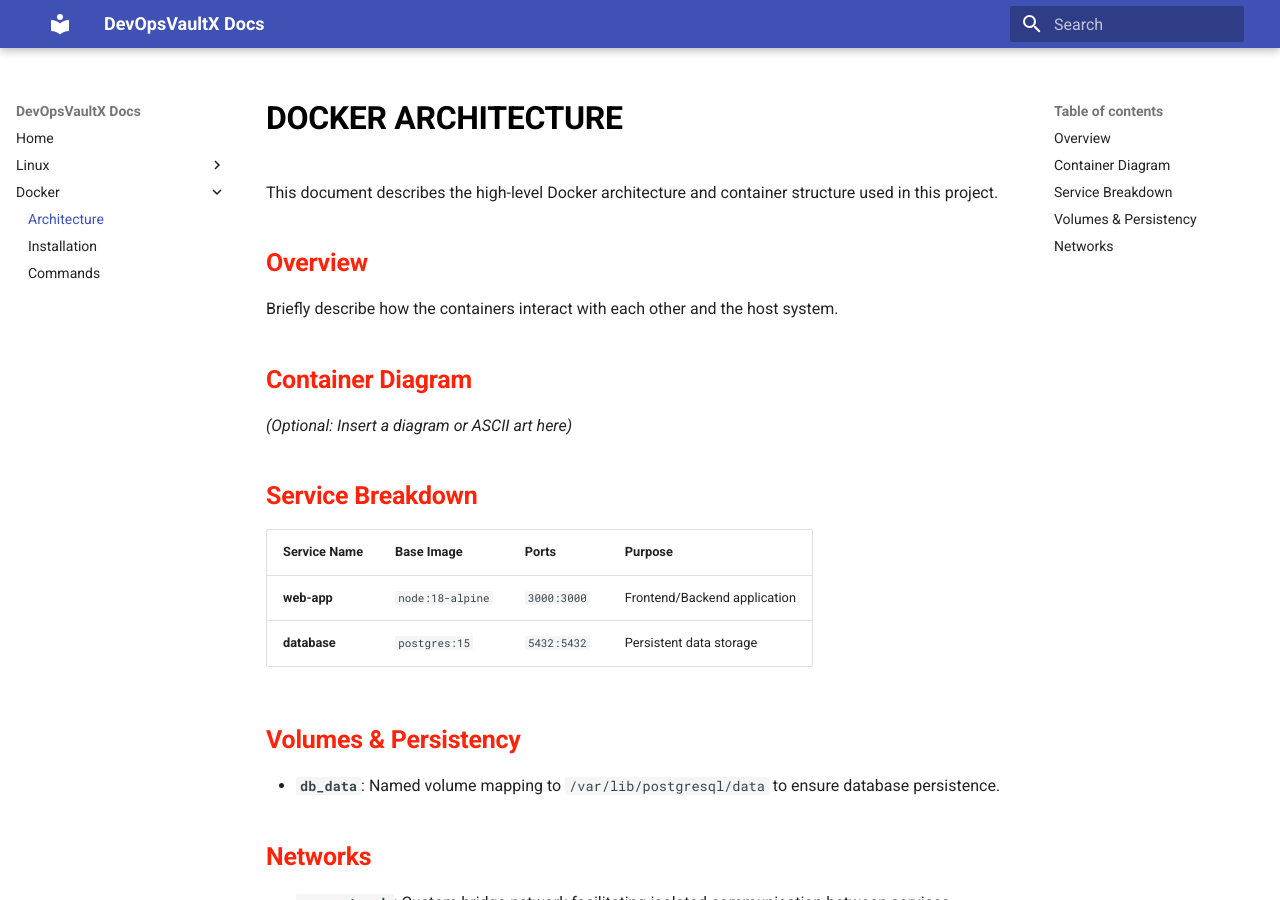
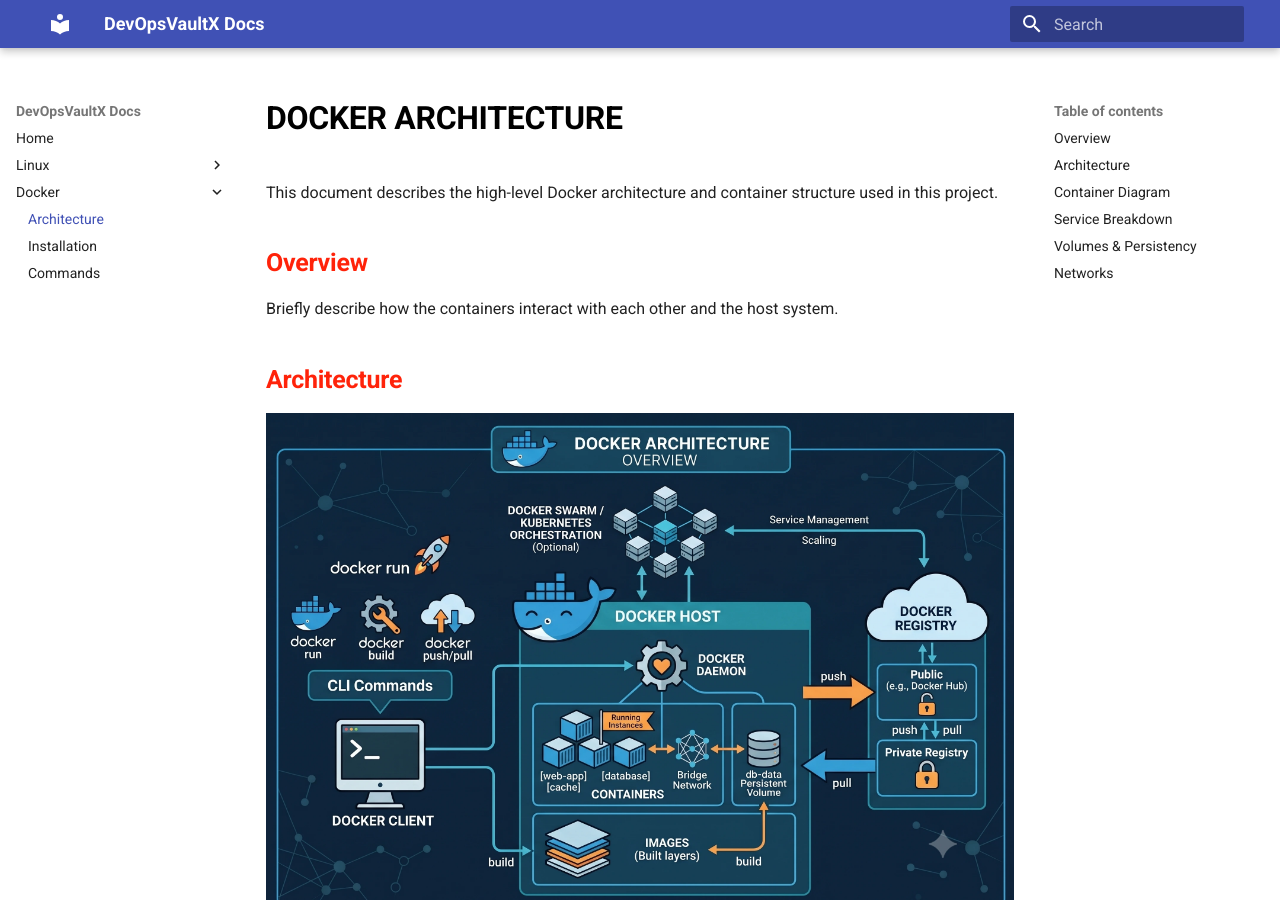
Before and after one commit to sachinthokal/Docs_For_Devops, an MkDocs documentation site: the page built from docs/docker/architecture.md, in a window 1280 px wide and 900 px high. Built offline with MkDocs 1.6.1 and Material for MkDocs 9.7.7, drawn with Linux system fonts in a browser that asks for light colours.

Commit message:
feat : linux & docker wiki added

```diff
--- a/docs/docker/architecture.md
+++ b/docs/docker/architecture.md
@@ -5,6 +5,10 @@
 ## Overview
 
 Briefly describe how the containers interact with each other and the host system.
+
+## Architecture
+
+![alt text](Docker_converted.webp)
 
 ## Container Diagram
 
```
Also changed, not shown: docs/docker/Docker_converted.webp (added).
